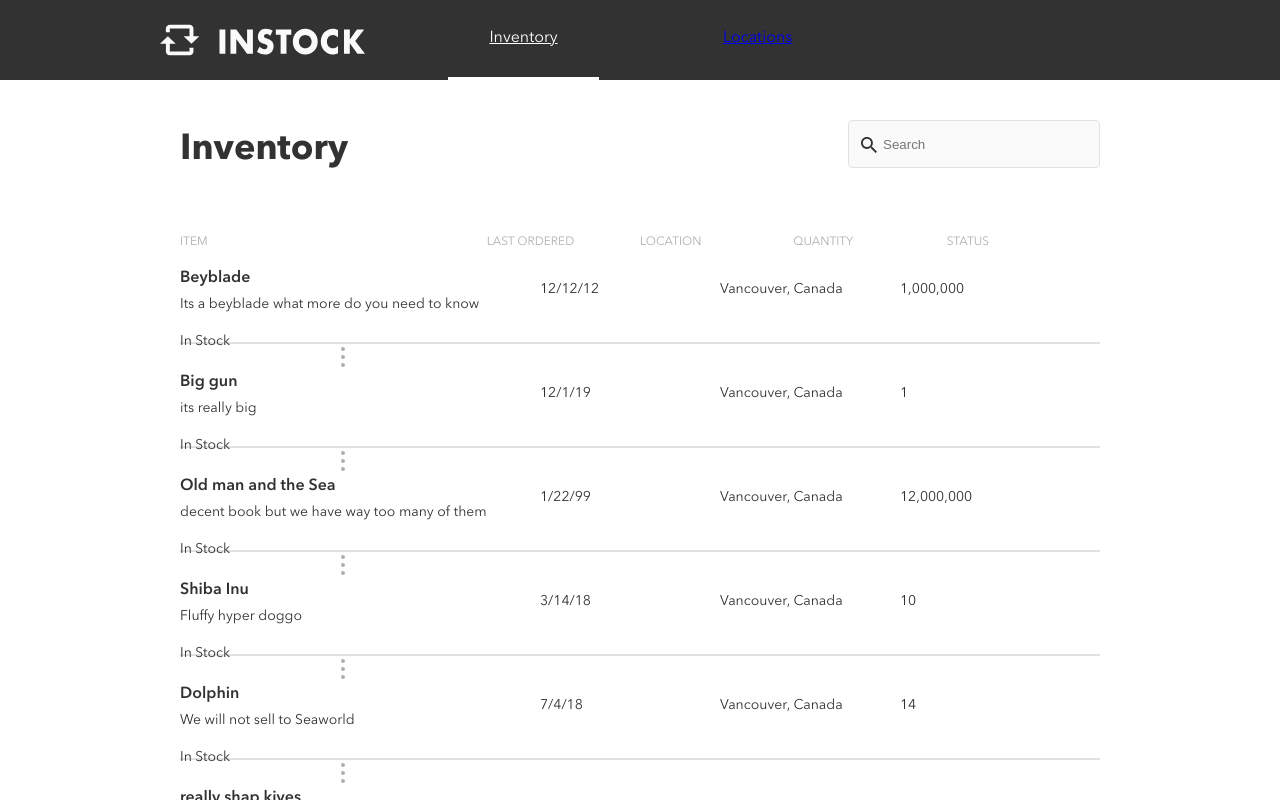
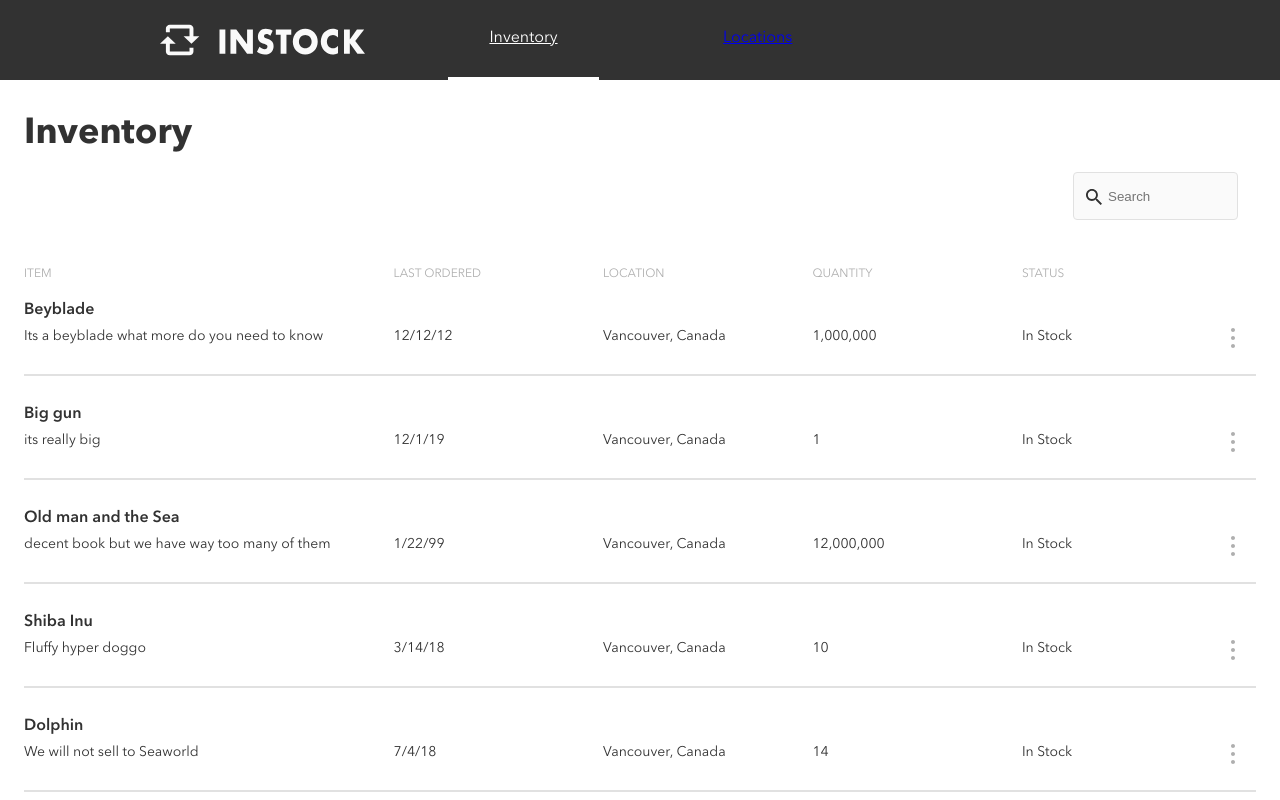
Before and after one commit to Jennormous/InStock, a React (Create React App) app in the folder client/: page / in a window 1280 px wide. Built offline with nearby package versions, Linux system fonts and the light colour scheme.

Commit message:
Inventory Page Desktop CSS finally fixed, thank god

```diff
--- a/client/src/styles/main.css
+++ b/client/src/styles/main.css
@@ -451,6 +451,13 @@
   }
 }
 
+@media only screen and (min-width: 1024px) {
+  .largetags__wrapper {
+    width: 100%;
+    margin-right: 4px;
+  }
+}
+
 .largetags__item {
   -ms-flex-preferred-size: 15.5rem;
       flex-basis: 15.5rem;
@@ -467,8 +474,8 @@
 
 @media only screen and (min-width: 1024px) {
   .largetags__item {
-    -ms-flex-preferred-size: 23rem;
-        flex-basis: 23rem;
+    -ms-flex-preferred-size: 30%;
+        flex-basis: 30%;
   }
 }
 
@@ -487,8 +494,8 @@
 
 @media only screen and (min-width: 1024px) {
   .largetags__order {
-    -ms-flex-preferred-size: 11.5rem;
-        flex-basis: 11.5rem;
+    -ms-flex-preferred-size: 17%;
+        flex-basis: 17%;
   }
 }
 
@@ -507,8 +514,8 @@
 
 @media only screen and (min-width: 1024px) {
   .largetags__location {
-    -ms-flex-preferred-size: 11.5rem;
-        flex-basis: 11.5rem;
+    -ms-flex-preferred-size: 17%;
+        flex-basis: 17%;
   }
 }
 
@@ -527,8 +534,8 @@
 
 @media only screen and (min-width: 1024px) {
   .largetags__quantity {
-    -ms-flex-preferred-size: 11.5rem;
-        flex-basis: 11.5rem;
+    -ms-flex-preferred-size: 17%;
+        flex-basis: 17%;
   }
 }
 
@@ -547,8 +554,8 @@
 
 @media only screen and (min-width: 1024px) {
   .largetags__status {
-    -ms-flex-preferred-size: 11.5rem;
-        flex-basis: 11.5rem;
+    -ms-flex-preferred-size: 17%;
+        flex-basis: 17%;
   }
 }
 
@@ -560,7 +567,7 @@
   }
 }
 
-@media only screen and (min-width: 1024px) {
+@media only screen and (min-width: 1440px) {
   .largetags__dots {
     -ms-flex-item-align: center;
         -ms-grid-row-align: center;
@@ -578,7 +585,7 @@
   }
 }
 
-@media only screen and (min-width: 1024px) {
+@media only screen and (min-width: 1440px) {
   .inventory {
     margin: 0 11.25rem;
   }
@@ -594,7 +601,7 @@
           flex-direction: column;
 }
 
-@media only screen and (min-width: 1024px) {
+@media only screen and (min-width: 1440px) {
   .inventory__top-section {
     -webkit-box-orient: horizontal;
     -webkit-box-direction: normal;
@@ -607,7 +614,7 @@
   margin: 2rem 0 1rem 0;
 }
 
-@media only screen and (min-width: 1024px) {
+@media only screen and (min-width: 1440px) {
   .inventory__top-section--title {
     -ms-flex-preferred-size: auto;
         flex-basis: auto;
@@ -629,7 +636,7 @@
   width: 90%;
 }
 
-@media only screen and (min-width: 1024px) {
+@media only screen and (min-width: 1440px) {
   .inventory__top-section--search {
     width: 15.75rem;
     margin: 2.5rem 0 0 0;
@@ -662,6 +669,9 @@
     margin-bottom: 1.5rem;
     padding-bottom: 1.5rem;
     height: 5rem;
+    width: 100%;
+    -ms-flex-wrap: nowrap;
+        flex-wrap: nowrap;
   }
 }
 
@@ -705,6 +715,13 @@
   }
 }
 
+@media only screen and (min-width: 1440px) {
+  .mobiletags__subsec--tag {
+    -ms-flex-preferred-size: 11.25rem;
+        flex-basis: 11.25rem;
+  }
+}
+
 .mobiletags__subsec--value {
   margin: 0 0 1.5rem 0;
 }
@@ -717,7 +734,7 @@
   }
 }
 
-@media only screen and (min-width: 1024px) {
+@media only screen and (min-width: 1440px) {
   .mobiletags__subsec--value {
     margin: 0;
     -ms-flex-item-align: center;
@@ -735,9 +752,8 @@
 
 @media only screen and (min-width: 1024px) {
   #product {
-    -ms-flex-preferred-size: 22.5rem;
-        flex-basis: 22.5rem;
-    padding-right: 1rem;
+    -ms-flex-preferred-size: 30%;
+        flex-basis: 30%;
   }
 }
 
@@ -749,7 +765,7 @@
   }
 }
 
-@media only screen and (min-width: 1024px) {
+@media only screen and (min-width: 1440px) {
   #product__name {
     margin-bottom: 0.5rem;
   }
@@ -761,6 +777,11 @@
   }
 }
 
+#product__description__desktop {
+  -ms-flex-preferred-size: 23rem;
+      flex-basis: 23rem;
+}
+
 @media only screen and (min-width: 768px) {
   #lastorder {
     -ms-flex-preferred-size: 7.625rem;
@@ -770,8 +791,8 @@
 
 @media only screen and (min-width: 1024px) {
   #lastorder {
-    -ms-flex-preferred-size: 11.25rem;
-        flex-basis: 11.25rem;
+    -ms-flex-preferred-size: 17%;
+        flex-basis: 17%;
   }
 }
 
@@ -784,8 +805,8 @@
 
 @media only screen and (min-width: 1024px) {
   #location {
-    -ms-flex-preferred-size: 11.25rem;
-        flex-basis: 11.25rem;
+    -ms-flex-preferred-size: 17%;
+        flex-basis: 17%;
   }
 }
 
@@ -798,8 +819,8 @@
 
 @media only screen and (min-width: 1024px) {
   #quantity {
-    -ms-flex-preferred-size: 11.25rem;
-        flex-basis: 11.25rem;
+    -ms-flex-preferred-size: 17%;
+        flex-basis: 17%;
   }
 }
 
@@ -812,8 +833,8 @@
 
 @media only screen and (min-width: 1024px) {
   #status {
-    -ms-flex-preferred-size: 10.0625rem;
-        flex-basis: 10.0625rem;
+    -ms-flex-preferred-size: 17%;
+        flex-basis: 17%;
   }
 }
 
--- a/client/src/styles/partials/_inventory.scss
+++ b/client/src/styles/partials/_inventory.scss
@@ -10,6 +10,10 @@
     @include tablet {
       display: flex;
     }
+    @include desktop {
+      width: 100%;
+      margin-right: 4px;
+    }
   }
 
   &__item {
@@ -18,8 +22,9 @@
     @include tablet {
       display: flex;
     }
+
     @include desktop {
-      flex-basis: 23rem;
+      flex-basis: 30%;
     }
   }
 
@@ -31,7 +36,7 @@
     }
 
     @include desktop {
-      flex-basis: 11.5rem;
+      flex-basis: 17%;
     }
   }
 
@@ -43,7 +48,7 @@
     }
 
     @include desktop {
-      flex-basis: 11.5rem;
+      flex-basis: 17%;
     }
   }
 
@@ -55,7 +60,7 @@
     }
 
     @include desktop {
-      flex-basis: 11.5rem;
+      flex-basis: 17%;
     }
   }
 
@@ -67,7 +72,7 @@
     }
 
     @include desktop {
-      flex-basis: 11.5rem;
+      flex-basis: 17%;
     }
   }
 
@@ -77,7 +82,7 @@
       margin-top: 2rem;
     }
 
-    @include desktop {
+    @include desktop-large {
       align-self: center;
     }
   }
@@ -88,18 +93,18 @@
   @include tablet {
     margin: 0 1.5rem;
   }
-  @include desktop {
+  @include desktop-large {
     margin: 0 11.25rem;
   }
   &__top-section {
     display: flex;
     flex-direction: column;
-    @include desktop {
+    @include desktop-large {
       flex-direction: row;
     }
     &--title {
       margin: 2rem 0 1rem 0;
-      @include desktop {
+      @include desktop-large {
         flex-basis: auto;
         margin: 3rem 0 3rem 0;
       }
@@ -117,7 +122,7 @@
       background-size: 1rem;
       text-indent: 2rem;
       width: 90%;
-      @include desktop {
+      @include desktop-large {
         width: 15.75rem;
         margin: 2.5rem 0 0 0;
       }
@@ -142,6 +147,8 @@
     margin-bottom: 1.5rem;
     padding-bottom: 1.5rem;
     height: 5rem;
+    width: 100%;
+    flex-wrap: nowrap;
   }
 
   &__item {
@@ -166,6 +173,10 @@
       @include tablet {
         display: none;
       }
+
+      @include desktop-large {
+        flex-basis: 11.25rem;
+      }
     }
     &--value {
       margin: 0 0 1.5rem 0;
@@ -174,7 +185,7 @@
         margin-top: 1.8rem;
       }
 
-      @include desktop {
+      @include desktop-large {
         margin: 0;
         align-self: center;
       }
@@ -188,8 +199,7 @@
   }
 
   @include desktop {
-    flex-basis: 22.5rem;
-    padding-right: 1rem;
+    flex-basis: 30%;
   }
 
   &__name {
@@ -198,7 +208,7 @@
       flex-basis: 14.875rem;
     }
 
-    @include desktop {
+    @include desktop-large {
       margin-bottom: 0.5rem;
     }
   }
@@ -206,6 +216,10 @@
   &__description {
     @include tablet {
       margin-top: 0;
+    }
+
+    &__desktop {
+      flex-basis: 23rem;
     }
   }
 }
@@ -216,7 +230,7 @@
   }
 
   @include desktop {
-    flex-basis: 11.25rem;
+    flex-basis: 17%;
   }
 }
 
@@ -226,7 +240,7 @@
   }
 
   @include desktop {
-    flex-basis: 11.25rem;
+    flex-basis: 17%;
   }
 }
 
@@ -236,7 +250,7 @@
   }
 
   @include desktop {
-    flex-basis: 11.25rem;
+    flex-basis: 17%;
   }
 }
 
@@ -246,6 +260,6 @@
   }
 
   @include desktop {
-    flex-basis: 10.0625rem;
+    flex-basis: 17%;
   }
 }
```
Also changed, not shown: client/src/styles/partials/_breakpoints.scss (line endings or trailing spaces), 1 other file (tests, documents, lock files or other folders).
